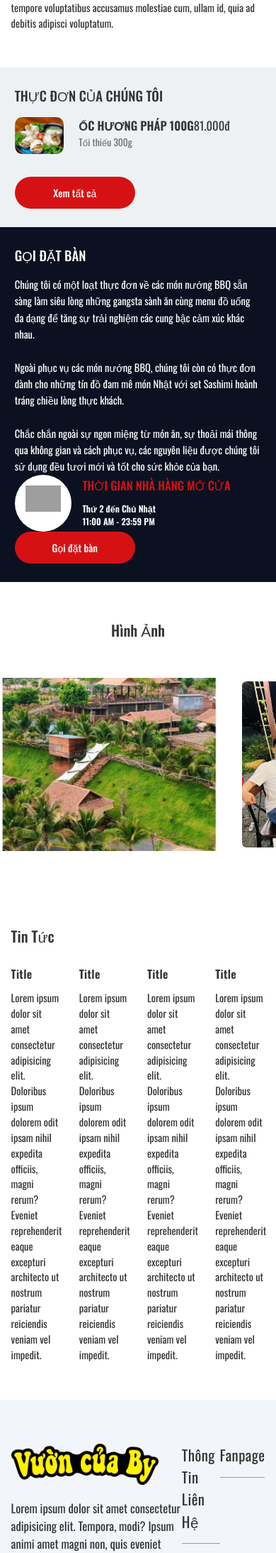
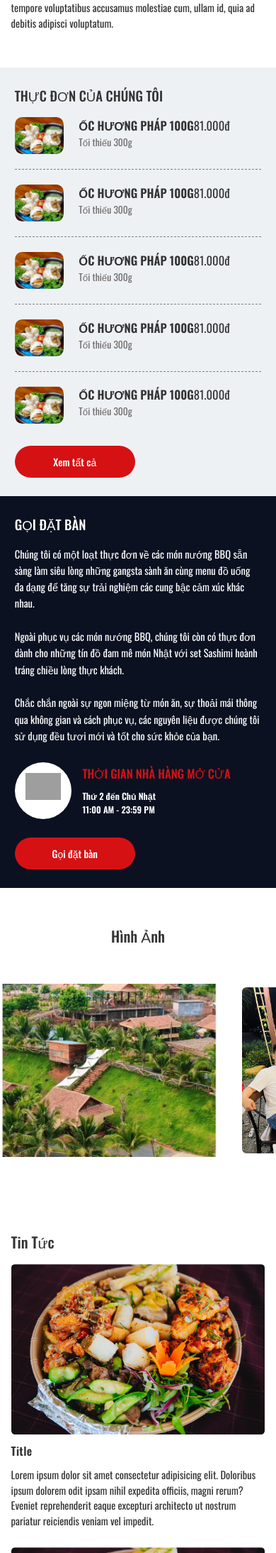
Before and after one commit to phamminhduc209/vuoncuaby, a PHP site: page / in a window 390 px wide. Shown: the part 1264-3452 px from the top of the page at 71% size. Run offline with PHP 8.4, Linux system fonts and the light colour scheme; grey boxes labelled with a size stand in for pictures from a placeholder-image service; some libraries are stand-ins or nearby versions; grey boxes are pictures that could not be loaded.

Commit message:
update es

```diff
--- a/assets/scss/common/_reboot.scss
+++ b/assets/scss/common/_reboot.scss
@@ -5,9 +5,12 @@
 }
 
 html {
-	// font-size: $font-size-reset;
-	font-size: calc(10 / 3.75)*1vw;
+	font-size: $font-size-reset;
 	overflow-x: hidden;
+
+	@include mq('md') {
+		font-size: calc(10 / 3.75)*1vw;
+	}
 
 	@include mq('xl') {
 		@include mq('md', min) {
--- a/assets/scss/components/_footer.scss
+++ b/assets/scss/components/_footer.scss
@@ -2,10 +2,17 @@
     background: #f2f5fa;
     padding: rem(60px) 0 rem(20px);
 
-    &__wrap {
-        display: flex;
+    .logo {
+        max-width: rem(120px);
 
         @include mq('md', min) {
+            max-width: rem(200px);
+        }
+    }
+
+    &__wrap {
+        @include mq('md', min) {
+            display: flex;
             gap: rem(40px);
         }
 
@@ -17,6 +24,10 @@
     }
 
     &__menu {
+        @include mq('md') {
+            margin-top: rem(25px);
+        }
+
         @include mq('md', min) {
             max-width: rem(200px);
         }
@@ -60,11 +71,18 @@
         padding-bottom: rem(15px);
     }
 
+    &__fanpage {
+        @include mq('md') {
+            margin-top: rem(25px);
+        }
+    }
+
     &__copyright {
         border-top: 1px solid rgba($color: #374858, $alpha: .5);
         font-size: rem(10px);
-        padding: rem(10px) 0 0;
         text-align: center;
+        padding: rem(20px) 0 0;
+        margin-top: rem(20px);
 
         @include mq('md', min) {
             padding-top: rem(20px);
@@ -73,7 +91,3 @@
         }
     }
 }
-
-.logo {
-    max-width: rem(200px);
-}
--- a/assets/scss/components/_part.scss
+++ b/assets/scss/components/_part.scss
@@ -3,6 +3,8 @@
 }
 
 .p-section {
+    padding: rem(30px) 0;
+
     @include mq('md', min) {
         padding: rem(50px) 0;
     }
@@ -264,16 +266,20 @@
     padding: rem(50px) 0;
 
     .lst-card {
+        @include mq('md', min) {
             grid-template-columns: repeat(4, minmax(0, 1fr));
             gap: rem(30px) rem(25px);
+        }
     }
 }
 
 .p-product {
     &__row {
+        @include mq('md', min) {
             display: flex;
             align-items: flex-start;
             gap: rem(50px);
+        }
     }
 
     &__lst {
@@ -283,8 +289,10 @@
     }
 
     .lst-card {
+        @include mq('md', min) {
             grid-template-columns: repeat(3, minmax(0, 1fr));
             gap: rem(30px) rem(25px);
+        }
     }
 }
 
@@ -292,14 +300,17 @@
     display: grid;
 
     &__item {
+        @include mq('md') {
+            &:not(:last-child) {
+                margin-bottom: rem(25px);
+            }
+        }
+
         .media {
             border-radius: rem(5px);
             position: relative;
             overflow: hidden;
-
-            @include mq('md', min) {
             @include paddingBottomByPercent(281, 188);
-            }
 
             img {
                 position: absolute;
@@ -445,6 +456,9 @@
     }
 
     &__box {
+        margin-top: rem(25px);
+        margin-bottom: rem(25px);
+
         @include mq('md', min) {
             margin-top: rem(50px);
             margin-bottom: rem(30px);
@@ -475,6 +489,10 @@
     border: 1px solid #e3e5ec;
     padding: rem(30px) rem(20px);
 
+    @include mq('md') {
+        display: none;
+    }
+
     &-menu {
         li {
             &:not(:last-child) {
@@ -498,9 +516,11 @@
 
 .p-detail {
     &__row {
+        @include mq('md', min) {
             display: flex;
             align-items: flex-start;
             gap: rem(40px);
+        }
     }
 
     &__image {
@@ -532,6 +552,10 @@
     }
 
     &__content {
+        @include mq('md') {
+            margin-top: rem(25px);
+        }
+
         @include mq('md', min) {
             flex: 1;
         }
@@ -540,6 +564,8 @@
 
 .p-relative {
     .lst-card {
+        @include mq('md', min) {
             grid-template-columns: repeat(4, minmax(0, 1fr));
         }
     }
+}
--- a/detail.html
+++ b/detail.html
@@ -27,6 +27,9 @@
 				<a href="index.html"><img src="assets/images/logo.png" alt=""></a>
 			</div>
 			<div class="p-header__menu">
+				<div class="p-header__logo mx-auto d-md-none">
+					<a href="index.html"><img src="assets/images/logo.png" alt=""></a>
+				</div>
 				<ul class="menu">
 					<li class="menu-item"><a href="index.html">Trang chủ</a></li>
 					<li class="menu-item"><a href="products.html" class="is-active">Menu</a></li>
@@ -207,7 +210,7 @@
 						<li class="menu-item"><a href="contact.html">Liên hệ</a></li>
 					</ul>
 				</div>
-				<div>
+				<div class="p-footer__fanpage">
 					<h2 class="p-footer__title">Fanpage</h2>
 					<div class="fb-page"
 						data-href="https://www.facebook.com/profile.php?id=100091454086761"
--- a/index.html
+++ b/index.html
@@ -27,7 +27,7 @@
 			</div>
 			<div class="p-header__menu">
 				<div class="p-header__logo mx-auto d-md-none">
-					<a href="index.php"><img src="assets/images/logo.png" alt=""></a>
+					<a href="index.html"><img src="assets/images/logo.png" alt=""></a>
 				</div>
 				<ul class="menu">
 					<li class="menu-item"><a href="index.html" class="is-active">Trang chủ</a></li>
@@ -83,6 +83,54 @@
 					<div class="p-prd__col --menu">
 						<h2 class="hline03 font-500">THỰC ĐƠN CỦA CHÚNG TÔI</h2>
 						<div class="lst-menu">
+							<div class="lst-menu__item">
+								<div class="media">
+									<a href="products.html">
+										<img src="assets/images/products/img_3873-1_ee2bcc7639324c8a94a7c11d4d6b698a_grande.webp" class="full-image" alt="Ốc Hương Pháp">
+									</a>
+								</div>
+								<div class="content">
+									<h2 class="ttl"><a href="products.html">ỐC HƯƠNG PHÁP 100G</a></h2>
+									<p class="txt-note">Tối thiếu 300g</p>
+								</div>
+								<p class="lst-menu__price">81.000đ</p>
+							</div>
+							<div class="lst-menu__item">
+								<div class="media">
+									<a href="products.html">
+										<img src="assets/images/products/img_3873-1_ee2bcc7639324c8a94a7c11d4d6b698a_grande.webp" class="full-image" alt="Ốc Hương Pháp">
+									</a>
+								</div>
+								<div class="content">
+									<h2 class="ttl"><a href="products.html">ỐC HƯƠNG PHÁP 100G</a></h2>
+									<p class="txt-note">Tối thiếu 300g</p>
+								</div>
+								<p class="lst-menu__price">81.000đ</p>
+							</div>
+							<div class="lst-menu__item">
+								<div class="media">
+									<a href="products.html">
+										<img src="assets/images/products/img_3873-1_ee2bcc7639324c8a94a7c11d4d6b698a_grande.webp" class="full-image" alt="Ốc Hương Pháp">
+									</a>
+								</div>
+								<div class="content">
+									<h2 class="ttl"><a href="products.html">ỐC HƯƠNG PHÁP 100G</a></h2>
+									<p class="txt-note">Tối thiếu 300g</p>
+								</div>
+								<p class="lst-menu__price">81.000đ</p>
+							</div>
+							<div class="lst-menu__item">
+								<div class="media">
+									<a href="products.html">
+										<img src="assets/images/products/img_3873-1_ee2bcc7639324c8a94a7c11d4d6b698a_grande.webp" class="full-image" alt="Ốc Hương Pháp">
+									</a>
+								</div>
+								<div class="content">
+									<h2 class="ttl"><a href="products.html">ỐC HƯƠNG PHÁP 100G</a></h2>
+									<p class="txt-note">Tối thiếu 300g</p>
+								</div>
+								<p class="lst-menu__price">81.000đ</p>
+							</div>
 							<div class="lst-menu__item">
 								<div class="media">
 									<a href="products.html">
@@ -219,7 +267,7 @@
 						<li class="menu-item"><a href="contact.html">Liên hệ</a></li>
 					</ul>
 				</div>
-				<div>
+				<div class="p-footer__fanpage">
 					<h2 class="p-footer__title">Fanpage</h2>
 					<div class="fb-page"
 						data-href="https://www.facebook.com/profile.php?id=100091454086761"
```
Also changed, not shown: about.html (+11 -1 lines), contact.html (+12 -1 lines), news.html (+11 -1 lines), products.html (+11 -1 lines), assets/css/style.css. Lines whose indentation alone changed are shown as unchanged.
